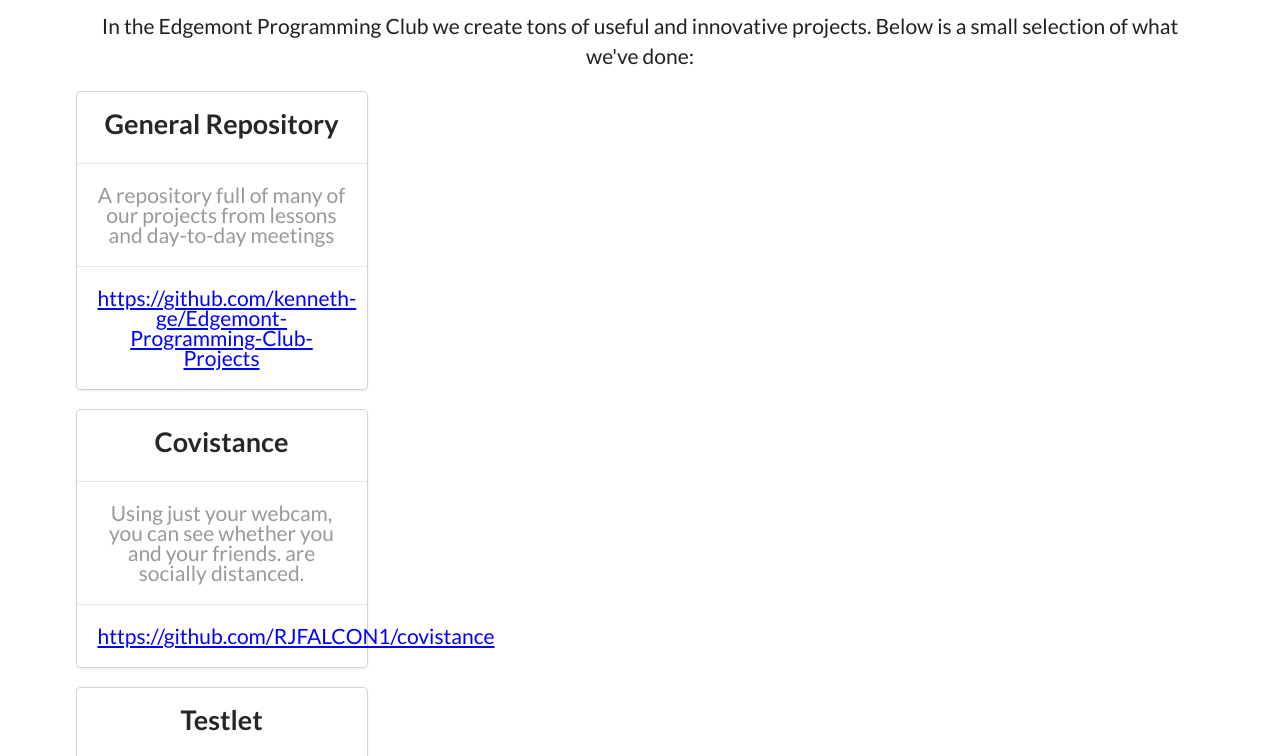
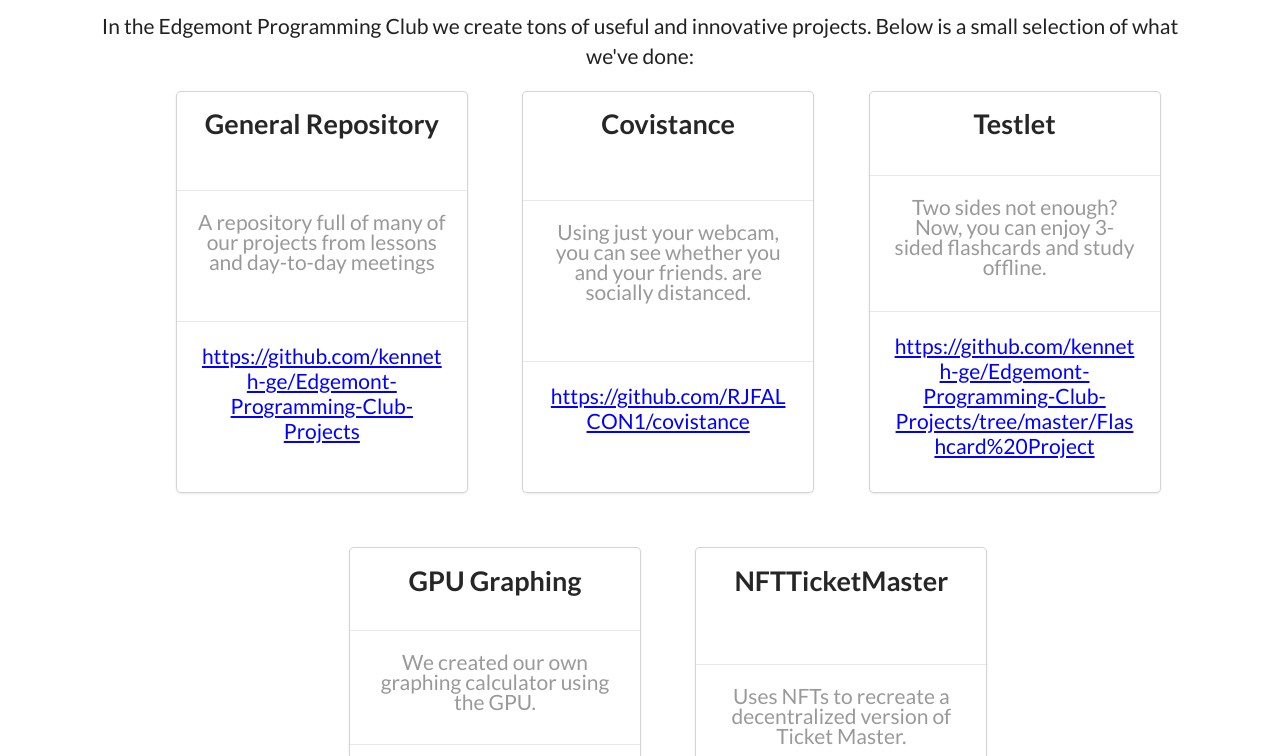
Before and after one commit to emerzon1/EdgemontProgrammingClub, a plain HTML site: page projects.html in a window 1280 px wide. Shown: the part 599-1355 px from the top of the page. Drawn offline with nearby package versions, Linux system fonts and the light colour scheme.

Commit message:
projectspagesissues

```diff
--- a/js/projects.js
+++ b/js/projects.js
@@ -32,7 +32,7 @@ console.log("hi")
 
 for(project of projects){
     div.innerHTML +=
-    `<a href="${project.link}" class="ui card">
+    `<div style="display:flex; margin-bottom:5%; margin-left: 5%; height:400px;"><a href="${project.link}" class="ui card">
         <div class="content">
             <div class="header">
                 ${project.name}
@@ -44,10 +44,9 @@ for(project of projects){
             </div>
         </div>
         <div class="content">
-            <div class="link">
+            <div style="word-wrap:break-word; line-height:120%" class="link">
                 ${project.link}
             </div>
         </div>
-
-    </div>`
+    </a></div`
 }
--- a/projects.html
+++ b/projects.html
@@ -43,7 +43,7 @@
 			<p>
 				In the Edgemont Programming Club we create tons of useful and innovative projects. Below is a small selection of what we've done:
 			</p>
-            <div id="projects">
+            <div id="projects" style="display:flex; flex-wrap:wrap; justify-content:center; align-items: center; align-content:space-around;">
 
 			</div>
 
```
